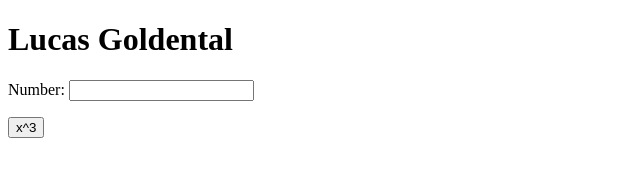
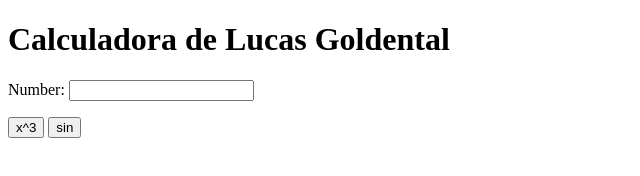
Before and after one commit to Lucascn21/my_calculator_2, a plain HTML site: page index.html in a window 1280 px wide. Shown: the whole page, without its empty margins (0-640 px from the left). Drawn offline with Linux system fonts and the light colour scheme.

Commit message:
sin(x) button

```diff
--- a/index.html
+++ b/index.html
@@ -5,17 +5,22 @@
 		<meta charset="utf-8">
 	</head>
 	<body>
-		<h1>Lucas Goldental</h1>
+		<h1>Calculadora de Lucas Goldental</h1>
 		Number:
 		<input type="text" id="n1">
 		<p>
 			<button onclick="cube()"> x^3 </button>
+			<button onclick="sine()"> sin </button>
 		</p>
 		<script type="text/javascript">
 			function cube() {
 				var num = document.getElementById("n1");
 				num.value = Math.pow(num.value, 3);
 			}
+			function sine() {
+				var num = document.getElementById("n1");
+				num.value = Math.sin(num.value);
+			}
 		</script>
 	</body>
 </html>
```
